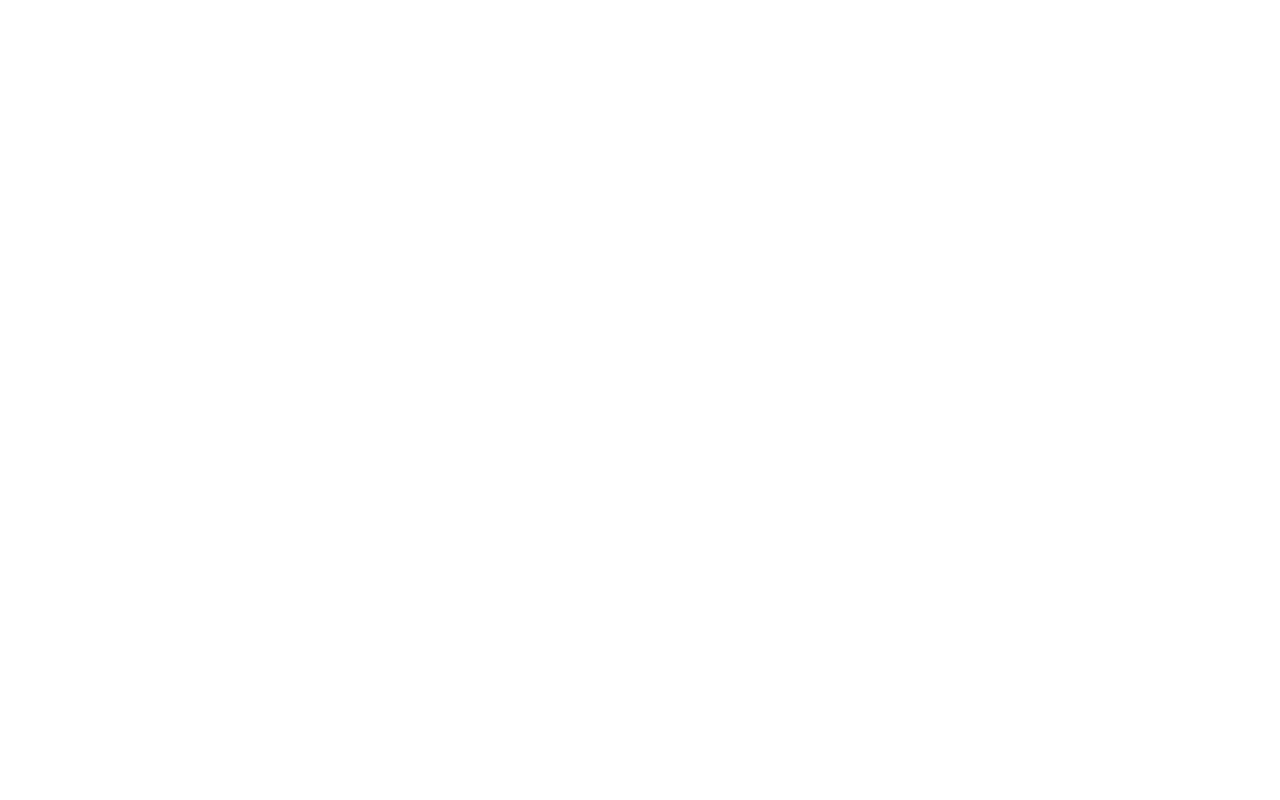
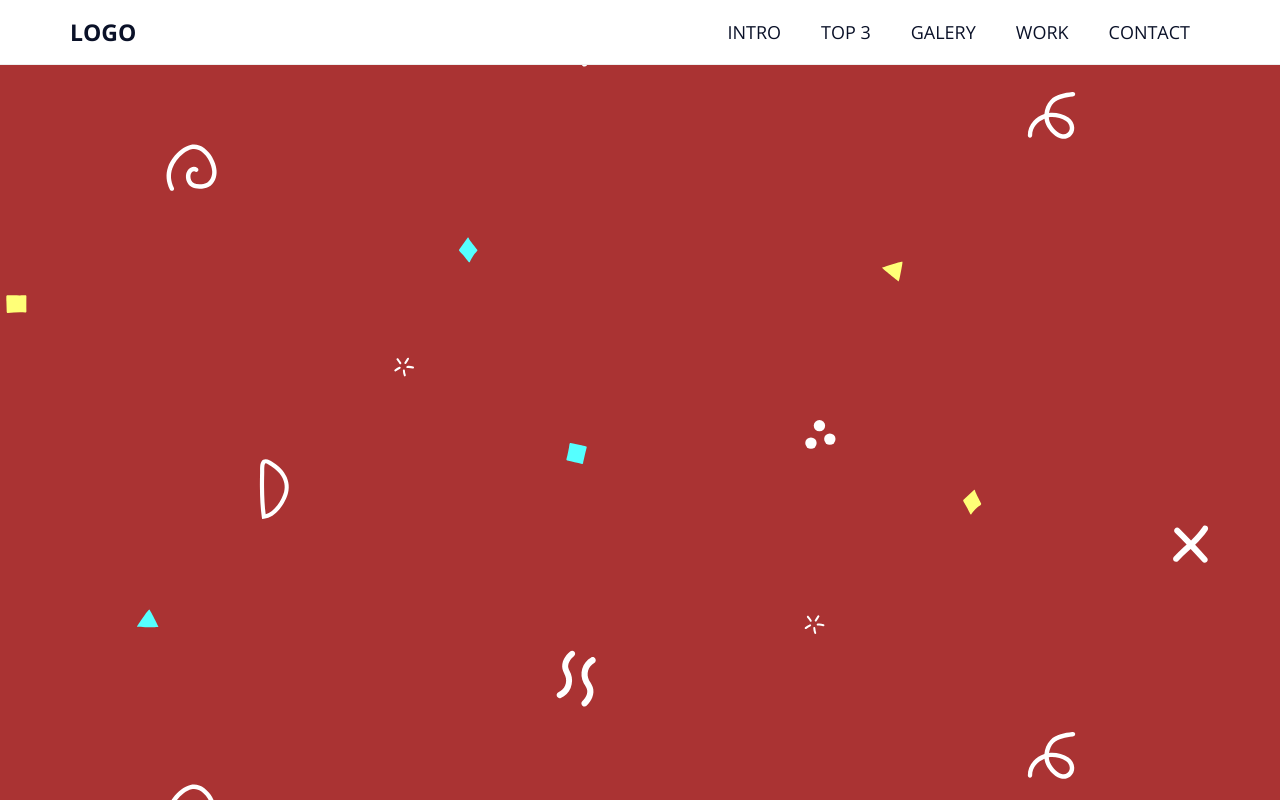
Before and after one commit to IssamuHuti/HTML_CSS, a plain HTML site: page landing_page.html in a window 1280 px wide. Drawn offline with nearby package versions, Linux system fonts and the light colour scheme.

Commit message:
04/03/25

```diff
--- a/assets/CSS/landing_page.css
+++ b/assets/CSS/landing_page.css
@@ -1,5 +1,133 @@
+:root {
+    --primary-color: #0A1128;
+    --white-color: #FFF;
+    --light-gray-color: #EEEEEE;
+    --secondary-color: crimson;
+    --gap: 3rem;
+}
+
 * {
     margin: 0;
     padding: 0;
     box-sizing: border-box;
 }
+
+html {
+    font-size: 62.5%;
+}
+
+body {
+    font-family: "Open Sans", sans-serif;
+    font-size: 2rem;
+    color: var(--primary-color);
+}
+
+h1, h2, h3, h4, h5, h6 {
+    font-family: "Open Sans", sans-serif;
+}
+
+h1 {
+    font-size: 6rem;
+    text-transform: uppercase;
+}
+
+h2 {
+    font-size: 5.5rem;
+}
+
+h3 {
+    font-size: 5rem;
+}
+
+h4 {
+    font-size: 4.5rem;
+}
+
+h5 {
+    font-size: 4rem;
+}
+
+h6 {
+    font-size: 3.5rem;
+}
+
+a {
+    text-decoration: none;
+}
+
+.main-bg {
+    background-image: url(/assets/IMG/mainSVG.svg);
+    background-size: cover;
+    background-position: center center;
+    color: var(--white-color);
+}
+
+.white-bg {
+    background: var(--white-color);
+}
+
+.main-content {
+    max-width: 120rem;
+    margin: 0 auto;
+    padding: var(--gap);
+}
+
+.section {
+    min-height: 100vh;
+}
+
+.menu {
+    background: var(--white-color);
+    position: fixed;
+    top: 0;
+    left: 0;
+    right: 0;
+    width: 100%;
+    border-bottom: 0.1rem solid var(--light-gray-color);
+}
+
+.menu-content {
+    display: flex;
+    justify-content: space-between;
+    align-items: center;
+    padding-top: 0;
+    padding-bottom: 0;
+}
+
+.menu h1 {
+    font-size: 2.3rem;
+    color: var(--primary-color);
+}
+
+.menu h1 a {
+    color: inherit;
+}
+
+.menu ul {
+    list-style: none;
+    display: flex;
+}
+
+.menu ul li a {
+    display: block;
+    padding: 2rem;
+    font-size: 1.8rem;
+    color: var(--primary-color);
+    position: relative;
+}
+
+.menu ul li a::after {
+    content: '';
+    position: absolute;
+    bottom: 1rem;
+    left: 50%;
+    width: 0;
+    height: 0.2rem;
+    background: var(--secondary-color);
+    transition: all 300ms ease-in-out;
+}
+
+.menu ul li a:hover::after {
+    width: 50px;
+    left: 25%;
+}
--- a/landing_page.html
+++ b/landing_page.html
@@ -1,12 +1,32 @@
 <!DOCTYPE html>
-<html lang="en">
+<html lang="pt-BR">
 <head>
     <meta charset="UTF-8">
     <meta name="viewport" content="width=device-width, initial-scale=1.0">
     <title>Landing Page</title>
     <link rel="stylesheet" href="assets/CSS/landing_page.css">
+    <link rel="preconnect" href="https://fonts.googleapis.com">
+    <link rel="preconnect" href="https://fonts.gstatic.com" crossorigin>
+    <link href="https://fonts.googleapis.com/css2?family=Montserrat:ital,wght@0,900;1,900&family=Open+Sans:ital,wght@0,300..800;1,300..800&display=swap" rel="stylesheet">
 </head>
-<body>
 
+<body class="main-bg">
+    <aside class="menu white-bg">
+        <section class="main-content menu-content">
+            <h1>
+                <a href="#">LOGO</a>
+            </h1>
+
+            <nav>
+                <ul>
+                    <li><a href="">INTRO</a></li>
+                    <li><a href="">TOP 3</a></li>
+                    <li><a href="">GALERY</a></li>
+                    <li><a href="">WORK</a></li>
+                    <li><a href="">CONTACT</a></li>
+                </ul>
+            </nav>
+        </section>
+    </aside>
 </body>
 </html>
```
Also changed, not shown: assets/IMG/mainSVG.svg (added).
